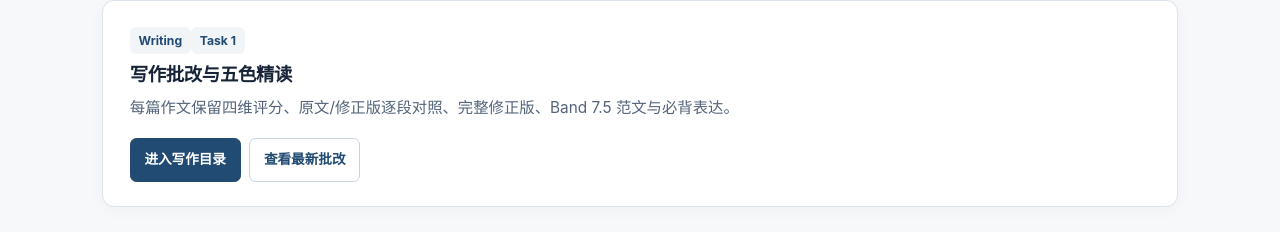
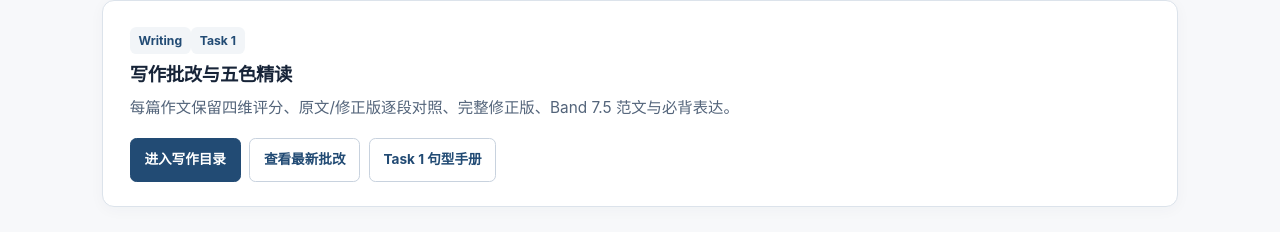
Before and after one commit to zane4j/ielts-learning, a plain HTML site: page index.html in a window 1280 px wide. Shown: the part 660-892 px from the top of the page. Drawn offline with Linux system fonts and the light colour scheme.

Commit message:
docs(writing): link Task 1 sentence handbook in HTML navigation

```diff
--- a/index.html
+++ b/index.html
@@ -4,7 +4,7 @@
 <body><header class="site-header"><a class="brand" href="/ielts-learning/">ZANE / IELTS LEARNING</a><nav class="review-links" aria-label="全站导航"><a href="/ielts-learning/">首页</a><a href="/ielts-learning/speaking/">Speaking</a><a href="/ielts-learning/writing/">Writing</a><a href="/ielts-learning/design-system/">样式规范</a></nav></header>
 <main class="site-main" id="main-content"><div class="hero"><div class="eyebrow">Personal IELTS Study Library</div><h1>IELTS Learning</h1><p>以阅读友好的方式统一整理口语故事、写作批改和可复用表达。所有页面使用同一套字体、色彩和排版规则。</p><span class="pill">Speaking · Writing · Review</span></div>
 <section class="section"><h2>学习目录</h2><article class="card"><span class="tag">Speaking</span><span class="tag">Part 2</span><h3>口语故事与 Topic</h3><p>人物、地点、事件和物品类话题，使用共用故事模板进行复述与限时练习。</p><div class="actions"><a class="btn" href="speaking/">进入口语目录</a><a class="btn outline" href="speaking/part2/people/">Zoe 人物类 16 题</a><a class="btn outline" href="https://github.com/zane4j/ielts-learning/blob/main/speaking/part2/FRAMEWORK.md">通用模板</a></div></article>
-<article class="card"><span class="tag">Writing</span><span class="tag">Task 1</span><h3>写作批改与五色精读</h3><p>每篇作文保留四维评分、原文/修正版逐段对照、完整修正版、Band 7.5 范文与必背表达。</p><div class="actions"><a class="btn" href="writing/">进入写作目录</a><a class="btn outline" href="writing/task1/employment-sector-review.html">查看最新批改</a></div></article></section>
+<article class="card"><span class="tag">Writing</span><span class="tag">Task 1</span><h3>写作批改与五色精读</h3><p>每篇作文保留四维评分、原文/修正版逐段对照、完整修正版、Band 7.5 范文与必背表达。</p><div class="actions"><a class="btn" href="writing/">进入写作目录</a><a class="btn outline" href="writing/task1/employment-sector-review.html">查看最新批改</a><a class="btn outline" href="writing/task1/sentence-handbook.html">Task 1 句型手册</a></div></article></section>
 <section class="section"><h2>样式与学习方法</h2><article class="card"><h3>统一阅读样式（v1.0）</h3><p>文字对比度、合适的行宽与行距、舒适的背景色、两栏对照及五色背景高亮。</p><div class="actions"><a class="btn outline" href="design-system/">查看组件与配色示例</a><a class="btn outline" href="https://github.com/zane4j/ielts-learning/blob/main/DESIGN_SYSTEM.md">开发规范</a></div></article></section>
 <p class="foot">IELTS Learning · Reading First</p></main><script src="assets/js/site.js" defer></script></body>
 </html>
```
